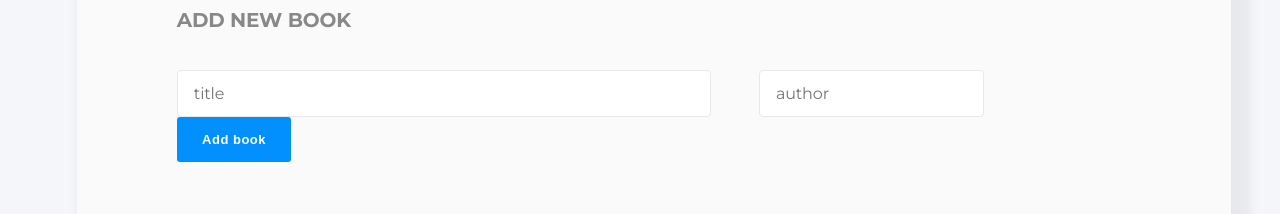
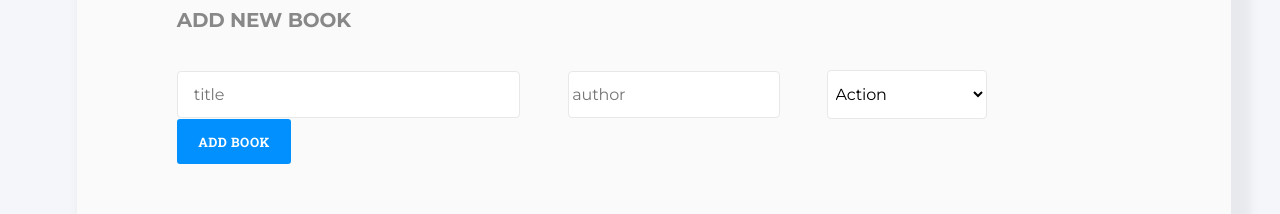
Before and after one commit to theodoku/bookstore, a React (Create React App) app: page / in a window 1280 px wide. Shown: the part 223-437 px from the top of the page. Built offline with nearby package versions, Linux system fonts and the light colour scheme; no server answers.

Commit message:
Modified Form.js, index.css

```diff
--- a/src/components/Form.js
+++ b/src/components/Form.js
@@ -8,6 +8,7 @@ const Form = () => {
   const [inputState, setInputState] = useState({
     title: '',
     author: '',
+    category: 'Action',
   });
   const handleAddBook = (e) => {
     e.preventDefault();
@@ -17,18 +18,23 @@ const Form = () => {
           item_id: uuidv4(),
           title: inputState.title,
           author: inputState.author,
-          category: 'Fiction',
+          category: inputState.category,
         }),
-      ).then(dispatch(addBook({
-        item_id: uuidv4(),
-        title: inputState.title,
-        author: inputState.author,
-        category: 'Fiction',
-      })));
+      ).then(
+        dispatch(
+          addBook({
+            item_id: uuidv4(),
+            title: inputState.title,
+            author: inputState.author,
+            category: inputState.category,
+          }),
+        ),
+      );
     }
     setInputState({
       title: '',
       author: '',
+      category: 'Action',
     });
   };
   const handleOnChange = (e) => {
@@ -64,8 +70,20 @@ const Form = () => {
               onChange={handleOnChange}
             />
           </label>
+          <label htmlFor="category">
+            <select
+              className="input-category"
+              name="category"
+              value={inputState.category}
+              onChange={handleOnChange}
+            >
+              <option value="Action">Action</option>
+              <option value="Science fiction">Science Fiction</option>
+              <option value="Economy">Economy</option>
+            </select>
+          </label>
           <button type="submit" title="Add Book" className="btn">
-            Add book
+            ADD BOOK
           </button>
         </div>
       </form>
--- a/src/index.css
+++ b/src/index.css
@@ -108,17 +108,9 @@ h1 {
 }
 
 .category {
-  border: none;
-  background-color: #fff;
-  margin-right: 0.938rem;
-  font-family: RobotoSlab, Arial, Helvetica, sans-serif;
+  font-family: "Montserrat", sans-serif;
   font-size: 0.875rem;
-  font-weight: 300;
-  font-stretch: normal;
-  font-style: normal;
-  line-height: normal;
-  letter-spacing: normal;
-  cursor: pointer;
+  opacity: 0.5;
 }
 
 .book-btn > button {
@@ -215,7 +207,7 @@ h1 {
   border: none;
   border-radius: 3px;
   background-color: #0290ff;
-  font-family: RobotoSlab, Arial, Helvetica, sans-serif;
+  font-family: "Roboto Slab", serif;
   font-size: 0.813rem;
   font-weight: 300;
   font-stretch: normal;
@@ -244,7 +236,8 @@ h1 {
 }
 
 .input-title,
-.input-author {
+.input-author,
+.input-category {
   margin: 1.188rem 5% 0 0;
   padding: 0.813rem 35% 0.813rem 1.063rem;
   border-radius: 4px;
@@ -259,12 +252,13 @@ h1 {
   letter-spacing: -0.15px;
 }
 
-.input-author {
-  padding: 0.813rem 0.938rem 0.813rem 1rem;
+.input-author,
+.input-category {
+  padding: 0.813rem 0.9rem 0.813rem 0.2rem;
 }
 
 .input-title {
-  padding: 0.813rem 34% 0.813rem 1rem;
+  padding: 0.813rem 14% 0.813rem 1rem;
 }
 
 .btn {
@@ -273,7 +267,7 @@ h1 {
   border: none;
   border-radius: 3px;
   background-color: #0290ff;
-  font-family: RobotoSlab, Arial, Helvetica, sans-serif;
+  font-family: "Roboto Slab", serif;
   font-size: 0.813rem;
   font-weight: bold;
   font-stretch: normal;
```
